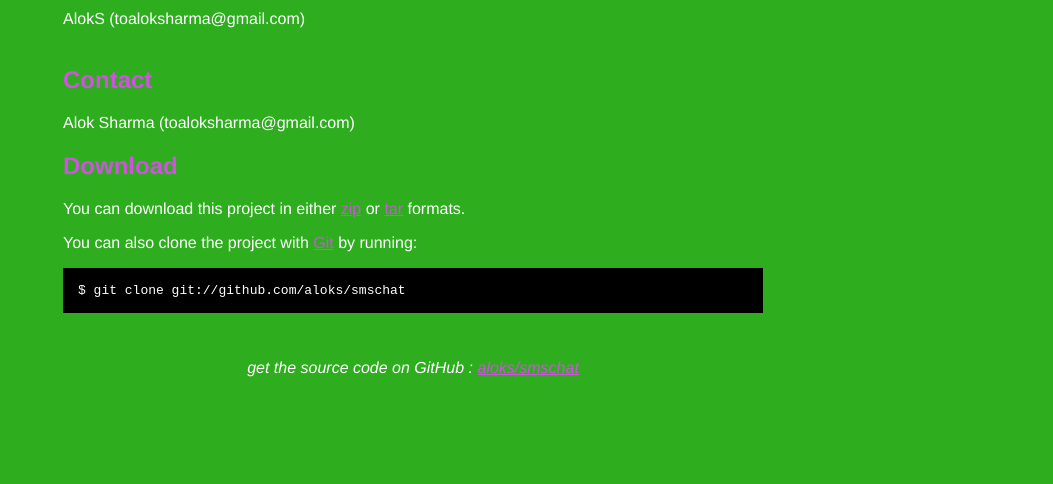
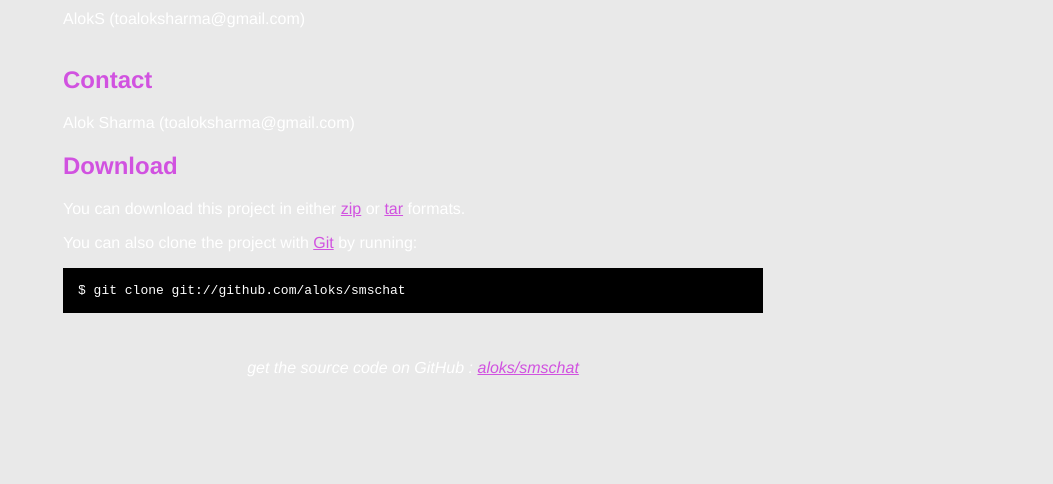
Before and after one commit to aloks/smschat, a plain HTML site: page index.html in a window 1280 px wide. Shown: the part 316-800 px from the top of the page, without its empty margins (227-1280 px from the left). Drawn offline with Linux system fonts and the light colour scheme.

Commit message:
Removing Horrible color.. :O

```diff
--- a/index.html
+++ b/index.html
@@ -8,7 +8,7 @@
   <style type="text/css">
     body {
       margin-top: 1.0em;
-      background-color: #2ead1f;
+      background-color: #E9E9E9;
       font-family: Helvetica, Arial, FreeSans, san-serif;
       color: #ffffff;
     }
```
